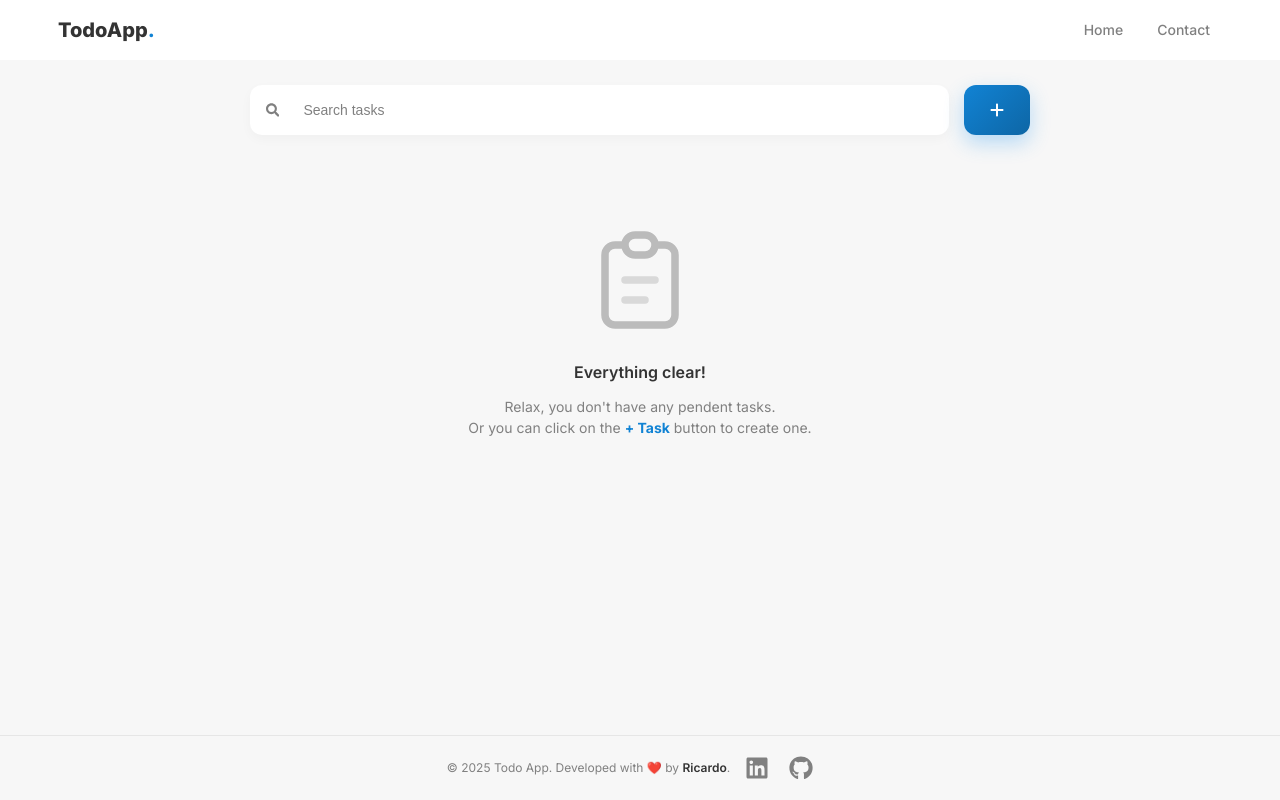
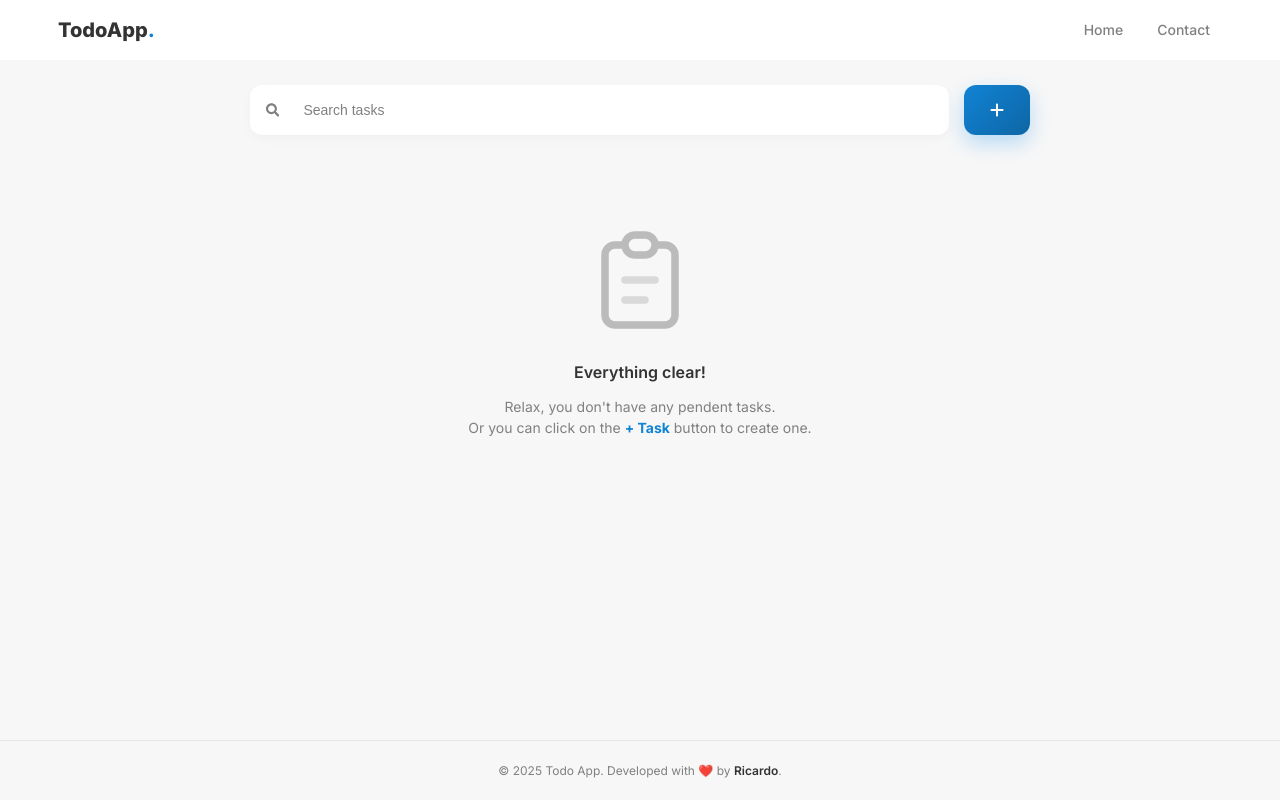
Before and after one commit to RicardoLopesFV/todo-website, a React (Vite) app: page /TodoApp in a window 1280 px wide. Built offline with nearby package versions, Linux system fonts and the light colour scheme.

Commit message:
removed: contact links removed from todoapp page

```diff
--- a/src/components/Footer/index.jsx
+++ b/src/components/Footer/index.jsx
@@ -11,31 +11,6 @@ export const Footer = () => {
           &copy; {currentYear} Todo App. Developed with ❤️ by{" "}
           <strong>Ricardo</strong>.
         </p>
-        <ul className="footer__socials-list">
-          <li className="footer__socials-item">
-            <a
-              className="footer__socials-link footer__socials-link--linkedin"
-              href="https://www.linkedin.com/in/ricardolopesfv/"
-              target="blank"
-              rel="noopener noreferrer"
-              aria-label="Link para o Linkedin"
-            >
-              <FaLinkedin />
-            </a>
-          </li>
-          <li className="footer__socials-item">
-            <a
-              className="footer__socials-link footer__socials-link--github"
-              href="https://github.com/RicardoLopesFV"
-              target="blank" // ? Abre uma nova aba
-              rel="noopener noreferrer" // ? Segurança
-              aria-label="Link para o Github"
-            >
-              <FaGithub />
-            </a>
-          </li>
-          <li className="footer__socials-item"></li>
-        </ul>
       </div>
     </footer>
   );
--- a/src/components/Footer/index.scss
+++ b/src/components/Footer/index.scss
@@ -39,30 +39,4 @@
     gap: 2rem;
     list-style: none;
   }
-
-  &__socials-link {
-    font-size: 2.4rem;
-    color: v.$color-grey-medium;
-    display: flex;
-    align-items: center;
-    justify-content: center;
-
-    transition: all 0.2s ease;
-
-    &:hover {
-      transform: translateY(-2px);
-    }
-
-    &--github {
-      &:hover {
-        color: v.$color-black;
-      }
-    }
-
-    &--linkedin {
-      &:hover {
-        color: v.$color-brand-linkedin;
-      }
-    }
-  }
 }
```
